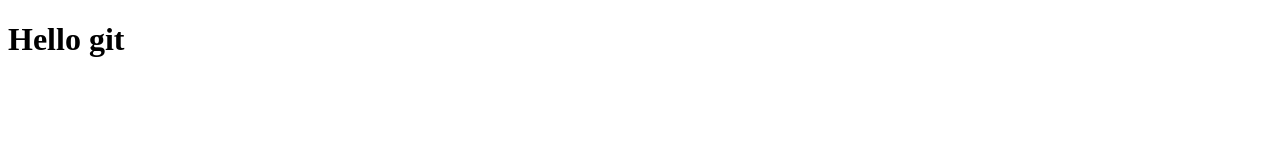
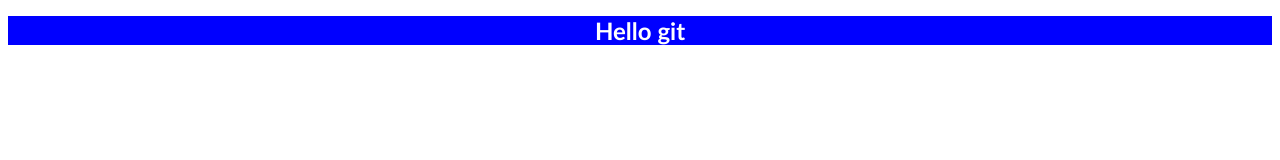
Before and after one commit to MohmmadMurtaza/Murtaza, a plain HTML site: page index.html in a window 1280 px wide. Drawn offline with Linux system fonts and the light colour scheme.

Commit message:
some css added

```diff
--- /dev/null
+++ b/Css/index css.css
@@ -0,0 +1,8 @@
+h1{
+    color: white;
+    background-color: blue;
+    font-family: 'Gill Sans', 'Gill Sans MT', Calibri, 'Trebuchet MS', sans-serif;
+    text-align: center;
+    font-size: x-large;
+    justify-content: center;
+}
--- a/index.html
+++ b/index.html
@@ -4,6 +4,7 @@
     <meta charset="UTF-8">
     <meta name="viewport" content="width=device-width, initial-scale=1.0">
     <title>Document</title>
+    <link rel="stylesheet" href="Css/index css.css">
 </head>
 <body>
     <h1>Hello git</h1>
```
